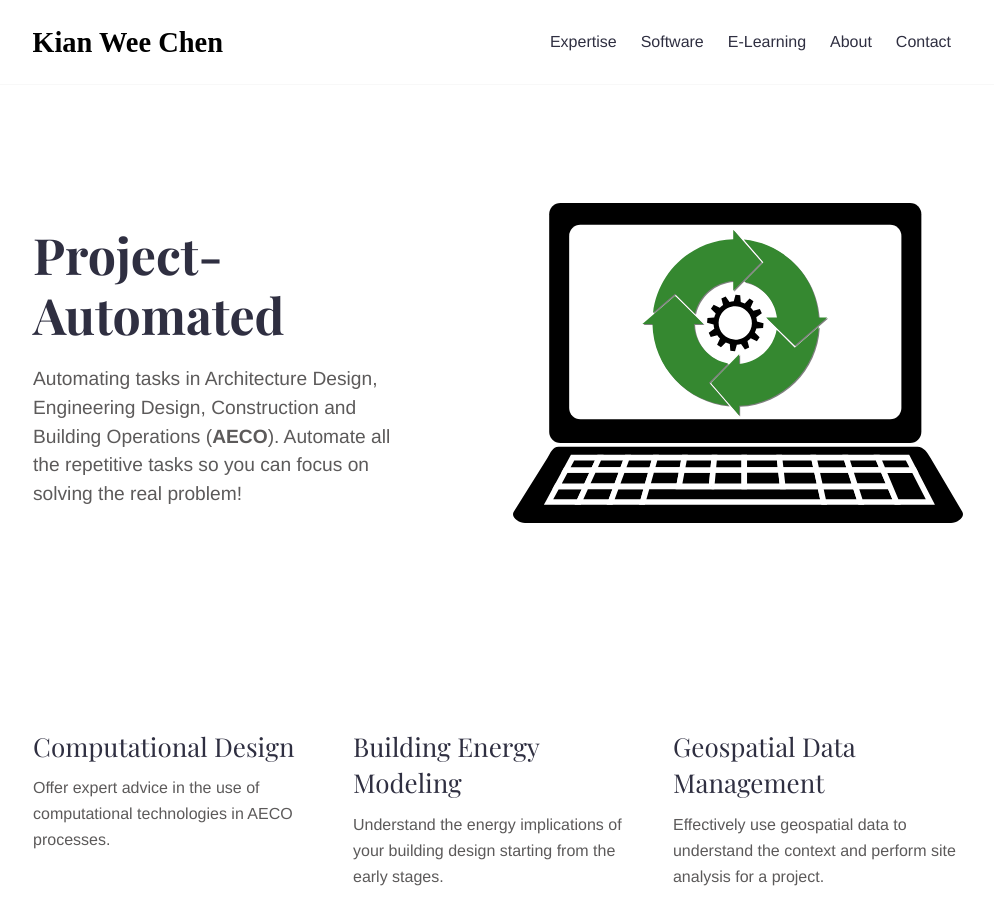
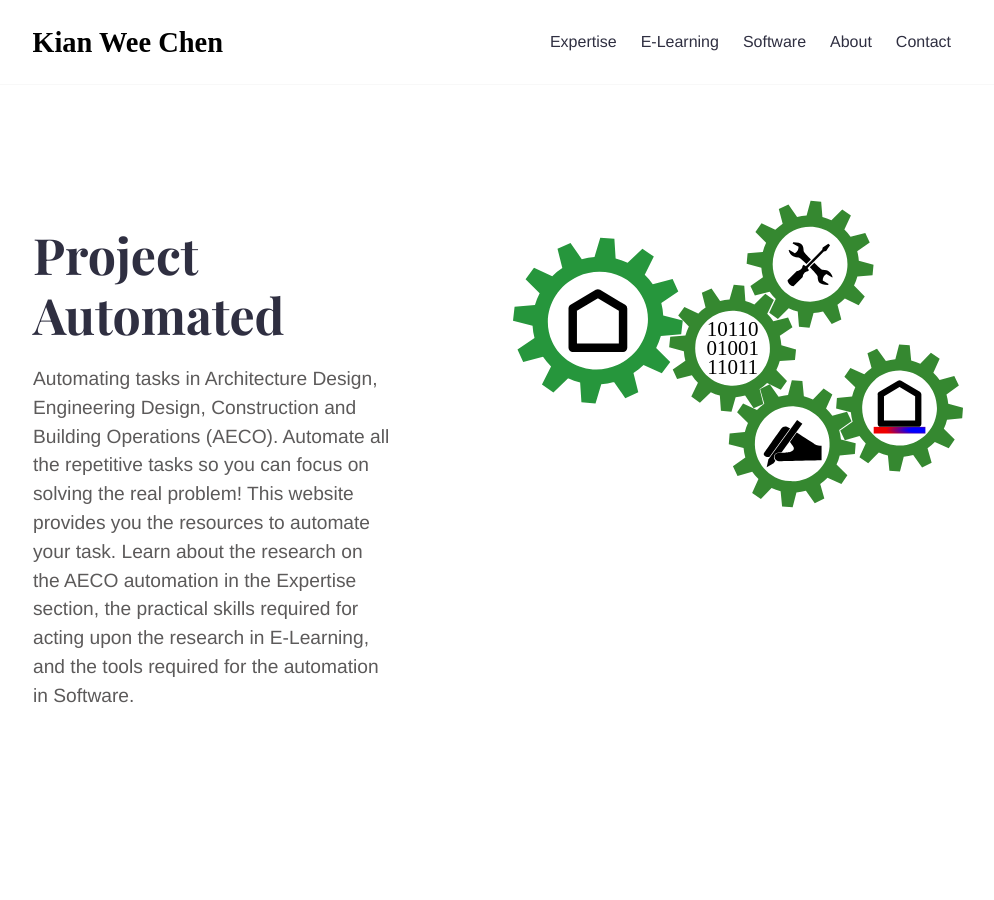
Before and after one commit to chenkianwee/project-automated, a Jekyll site: the page built from index.md, in a window 1280 px wide and 900 px high. Shown: the whole window, without its empty margins (142-1136 px from the left). Built offline with Jekyll 4.4.1, drawn with Linux system fonts in a browser that asks for light colours.

Commit message:
update logo

```diff
--- a/_data/menus.yml
+++ b/_data/menus.yml
@@ -1,10 +1,10 @@
 main:
   - name: "E-Learning"
     url: "/learnings/"
-    weight: 4
+    weight: 3
   - name: "Software"
     url: "/softwares/"
-    weight: 3
+    weight: 4
   - name: "Expertise"
     url: "/expertise/"
     weight: 2
--- a/index.md
+++ b/index.md
@@ -8,6 +8,6 @@ intro_image_hide_on_mobile: false
 show_call_box: false
 ---
 
-# Project-Automated
+# Project Automated
 
-Automating tasks in Architecture Design, Engineering Design, Construction and Building Operations (**AECO**). Automate all the repetitive tasks so you can focus on solving the real problem!
+Automating tasks in Architecture Design, Engineering Design, Construction and Building Operations (AECO). Automate all the repetitive tasks so you can focus on solving the real problem! This website provides you the resources to automate your task. Learn about the research on the AECO automation in the Expertise section, the practical skills required for acting upon the research in E-Learning, and the tools required for the automation in Software.
```
Also changed, not shown: learnings.md (+1 -1 lines), softwares.md (+1 -1 lines), images/illustrations/automate.svg, images/illustrations/automate2.svg (added), images/illustrations/automate3.svg (added), images/illustrations/blank.svg.
